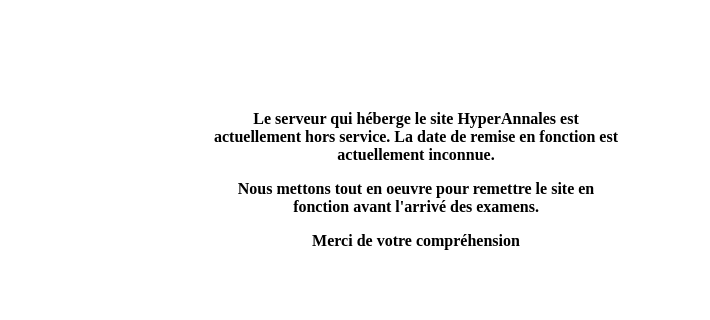
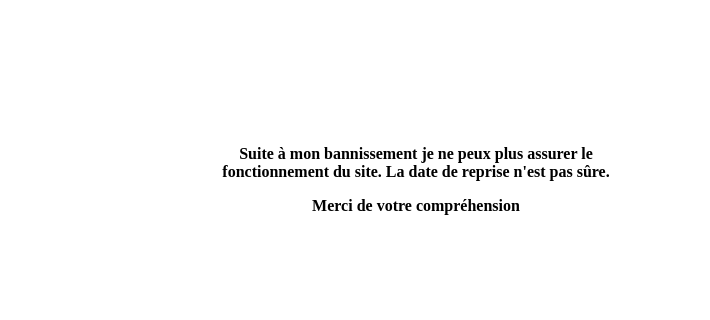
Before and after one commit to Cerberus14/cerberus14.github.io, a plain HTML site: page index.html in a window 1280 px wide. Shown: the part 230-550 px from the top of the page, 0-710 px from the left. Drawn offline with Linux system fonts and the light colour scheme.

Commit message:
Update index.html

```diff
--- a/index.html
+++ b/index.html
@@ -16,8 +16,7 @@
 	<section id="content">
 		<div class="split left">
 			<div class="centered">
-				<p><b>Le serveur qui héberge le site HyperAnnales est actuellement hors service. La date de remise en fonction est actuellement inconnue.</b></p>
-				<p><b>Nous mettons tout en oeuvre pour remettre le site en fonction avant l'arrivé des examens.</b></p>
+				<p><b>Suite à mon bannissement je ne peux plus assurer le fonctionnement du site. La date de reprise n'est pas sûre.</p>
 				<p><b>Merci de votre compréhension</b></p>
 			</div>
 		</div>
```
